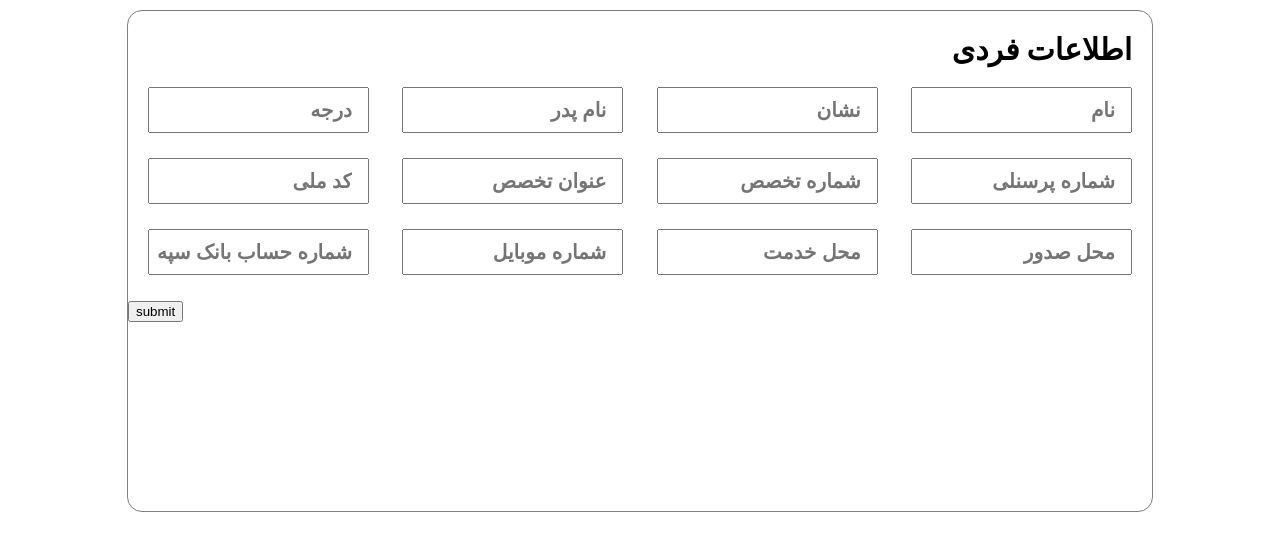
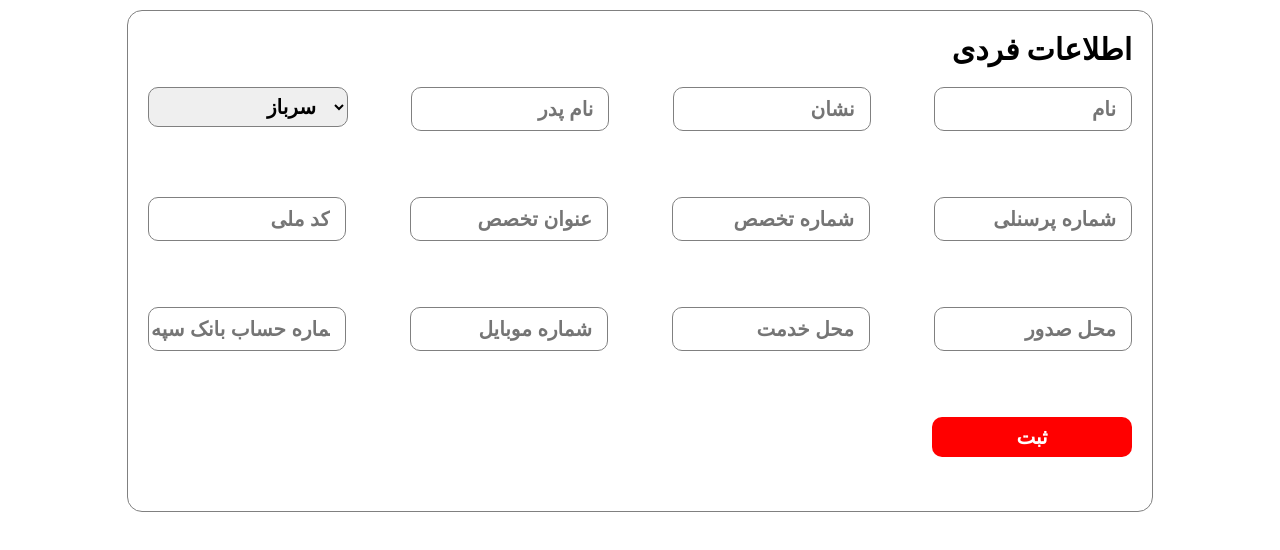
Before and after one commit to siavashmosadegh/aliraste-frontend, a React (Create React App) app: page /addnewsoldier in a window 1280 px wide. Shown: the top 550 px of the page. Built offline with nearby package versions, Linux system fonts and the light colour scheme.

Commit message:
addNewSolider Form is finished

```diff
--- a/src/Validation/Schema.js
+++ b/src/Validation/Schema.js
@@ -10,18 +10,21 @@ export const PersonalInfoFormSchema = Yup.object().shape({
         .required('وارد کردن این فیلد الزامی است'),
     militaryRank: Yup.string()
         .required('وارد کردن این فیلد الزامی است'),
-    id: Yup.number()
+    id: Yup.string()
         .required('وارد کردن این فیلد الزامی است')
+        .matches(/^[0-9]+$/, 'فقط باید ارقام وارد شود')
         .min(8,'باید ۸ رقم باشد')
         .max(8,'باید ۸ رقم باشد'),
-    expertiseCode: Yup.number()
+    expertiseCode: Yup.string()
         .required('وارد کردن این فیلد الزامی است')
+        .matches(/^[0-9]+$/, 'فقط باید ارقام وارد شود')
         .min(8,'باید ۸ رقم باشد')
         .max(8,'باید ۸ رقم باشد'),
     expertiseName: Yup.string()
         .required('وارد کردن این فیلد الزامی است'),
-    nationalCode: Yup.number()
+    nationalCode: Yup.string()
         .required('وارد کردن این فیلد الزامی است')
+        .matches(/^[0-9]+$/, 'فقط باید ارقام وارد شود')
         .min(8,'باید ۸ رقم باشد')
         .max(8,'باید ۸ رقم باشد'),
     birthCertificateCity: Yup.string()
@@ -31,6 +34,7 @@ export const PersonalInfoFormSchema = Yup.object().shape({
     mobileNumber: Yup.string()
         .matches(mobileRegex,'شماره وارد شده نادرست میباشد')
         .required('وارد کردن این فیلد الزامی است'),
-    sepahBankNumber: Yup.number()
+    sepahBankNumber: Yup.string()
         .required('وارد کردن این فیلد الزامی است')
+        .matches(/^[0-9]+$/, 'فقط باید ارقام وارد شود')
 });
--- a/src/Views/AddNewSoldier/PersonalInfo/PersonalInfoForm/index.js
+++ b/src/Views/AddNewSoldier/PersonalInfo/PersonalInfoForm/index.js
@@ -2,9 +2,10 @@ import React from 'react';
 import {
     PersonalInfoFormContainer,
     Form,
-    Col
+    Col,
+    SubmitButton
 } from './styles';
-import { Formik } from 'formik';
+import { Field, Formik } from 'formik';
 import FormHandler from '../../../../Util/FormHandlers';
 import {PersonalInfoFormSchema} from '../../../../Validation/Schema';
 
@@ -100,13 +101,39 @@ const PersonalInfoForm = () => {
                             </Col>
 
                             <Col>
-                                <input
+
+                            <Field as="select" name="militaryRank" style={{width: "200px",height: "40px",border: "1px solid gray",borderRadius: "10px",textAlign: "right",paddingRight: "15px",fontSize: "20px",fontWeight: "bold"}}>
+                                <option value="سرباز">سرباز</option>
+                                <option value="سرباز دوم">سرباز دوم</option>
+                                <option value="سرباز یکم">سرباز یکم</option>
+                                <option value="سرجوخه">سرجوخه</option>
+                                <option value="گروهبان سوم">گروهبان سوم</option>
+                                <option value="گروهبان دوم">گروهبان دوم</option>
+                                <option value="گروهبان اول">گروهبان اول</option>
+                                <option value="ستوان سوم">ستوان سوم</option>
+                                <option value="ستوان دوم">ستوان دوم</option>
+                                <option value="ستوان یکم">ستوان یکم</option>
+                                <option value="سروان">سروان</option>
+                                <option value="سرگرد">سرگرد</option>
+                            </Field>
+                                {/* <input
                                     name="militaryRank"
                                     value={formik.values.militaryRank}
                                     onChange={(e) => FormHandler.onChange(e,formik)}
                                     placeholder="درجه"
-                                />
+                                /> */}
 
+                                {
+                                    formik.errors.militaryRank && formik.touched.militaryRank === true
+                                        ?
+                                        <p>
+                                            {
+                                                formik.errors.militaryRank
+                                            }
+                                        </p>
+                                        :
+                                        null
+                                }
                             </Col>
                         </div>
 
@@ -119,6 +146,17 @@ const PersonalInfoForm = () => {
                                     placeholder="شماره پرسنلی"
                                 />
 
+                                {
+                                    formik.errors.id && formik.touched.id === true
+                                        ?
+                                        <p>
+                                            {
+                                                formik.errors.id
+                                            }
+                                        </p>
+                                        :
+                                        null
+                                }
                             </Col>
 
                             <Col>
@@ -129,6 +167,17 @@ const PersonalInfoForm = () => {
                                     placeholder="شماره تخصص"
                                 />
 
+                                {
+                                    formik.errors.expertiseCode && formik.touched.expertiseCode === true
+                                        ?
+                                        <p>
+                                            {
+                                                formik.errors.expertiseCode
+                                            }
+                                        </p>
+                                        :
+                                        null
+                                }
                             </Col>
 
                             <Col>
@@ -139,6 +188,17 @@ const PersonalInfoForm = () => {
                                     placeholder="عنوان تخصص"
                                 />
 
+                                {
+                                    formik.errors.expertiseName && formik.touched.expertiseName === true
+                                        ?
+                                        <p>
+                                            {
+                                                formik.errors.expertiseName
+                                            }
+                                        </p>
+                                        :
+                                        null
+                                }
                             </Col>
 
                             <Col>
@@ -149,6 +209,17 @@ const PersonalInfoForm = () => {
                                     placeholder="کد ملی"
                                 />
 
+                                {
+                                    formik.errors.nationalCode && formik.touched.nationalCode === true
+                                        ?
+                                        <p>
+                                            {
+                                                formik.errors.nationalCode
+                                            }
+                                        </p>
+                                        :
+                                        null
+                                }
                             </Col>
                         </div>
 
@@ -161,6 +232,17 @@ const PersonalInfoForm = () => {
                                     placeholder="محل صدور"
                                 />
 
+                                {
+                                    formik.errors.birthCertificateCity && formik.touched.birthCertificateCity === true
+                                        ?
+                                        <p>
+                                            {
+                                                formik.errors.birthCertificateCity
+                                            }
+                                        </p>
+                                        :
+                                        null
+                                }
                             </Col>
 
                             <Col>
@@ -171,6 +253,17 @@ const PersonalInfoForm = () => {
                                     placeholder="محل خدمت"
                                 />
 
+                                {
+                                    formik.errors.base && formik.touched.base === true
+                                        ?
+                                        <p>
+                                            {
+                                                formik.errors.base
+                                            }
+                                        </p>
+                                        :
+                                        null
+                                }
                             </Col>
 
                             <Col>
@@ -181,6 +274,17 @@ const PersonalInfoForm = () => {
                                     placeholder="شماره موبایل"
                                 />
 
+                                {
+                                    formik.errors.mobileNumber && formik.touched.mobileNumber === true
+                                        ?
+                                        <p>
+                                            {
+                                                formik.errors.mobileNumber
+                                            }
+                                        </p>
+                                        :
+                                        null
+                                }
                             </Col>
 
                             <Col>
@@ -191,12 +295,25 @@ const PersonalInfoForm = () => {
                                     placeholder="شماره حساب بانک سپه"
                                 />
 
+                                {
+                                    formik.errors.sepahBankNumber && formik.touched.sepahBankNumber === true
+                                        ?
+                                        <p>
+                                            {
+                                                formik.errors.sepahBankNumber
+                                            }
+                                        </p>
+                                        :
+                                        null
+                                }
                             </Col>
                         </div>
 
-                        <button>
-                            submit
-                        </button>
+                        <div className='row'>
+                            <SubmitButton type='submit'>
+                                ثبت
+                            </SubmitButton>
+                        </div>
                     </Form>
                 )}
             </Formik>
--- a/src/Views/AddNewSoldier/PersonalInfo/PersonalInfoForm/styles.jsx
+++ b/src/Views/AddNewSoldier/PersonalInfo/PersonalInfoForm/styles.jsx
@@ -7,13 +7,25 @@ export const PersonalInfoFormContainer = styled.div`
 export const Form = styled.form`
     width: 100%;
 
-    input {
-        width: 200px;
+    .field {
+        width: 179px;
         height: 40px;
         text-align: right;
         padding-right: 15px;
         font-size: 20px;
         font-weight: bold;
+        border-radius: 10px;
+    }
+
+    input {
+        width: 179px;
+        height: 40px;
+        text-align: right;
+        padding-right: 15px;
+        font-size: 20px;
+        font-weight: bold;
+        border-radius: 10px;
+        border: 1px solid gray;
     }
 
     .row {
@@ -23,7 +35,7 @@ export const Form = styled.form`
         justify-content: space-between;
         margin-right: 20px;
         margin-left: 20px;
-        margin-bottom: 25px;
+        margin-bottom: 10px;
     }
 `;
 
@@ -31,4 +43,26 @@ export const Col = styled.div`
     display: flex;
     flex-direction: column;
     align-items: center;
+    height: 100px;
 `;
+
+export const SubmitButton = styled.button`
+    width: 200px;
+    height: 40px;
+    color: white;
+    background-color: red;
+    font-weight: bold;
+    font-size: 20px;
+    border: none;
+    border-radius: 10px;
+`;
+
+// export const StyledField = styled.field`
+//     width: 179px;
+//     height: 40px;
+//     text-align: right;
+//     padding-right: 15px;
+//     font-size: 20px;
+//     font-weight: bold;
+//     border-radius: 10px;
+// `;
```
